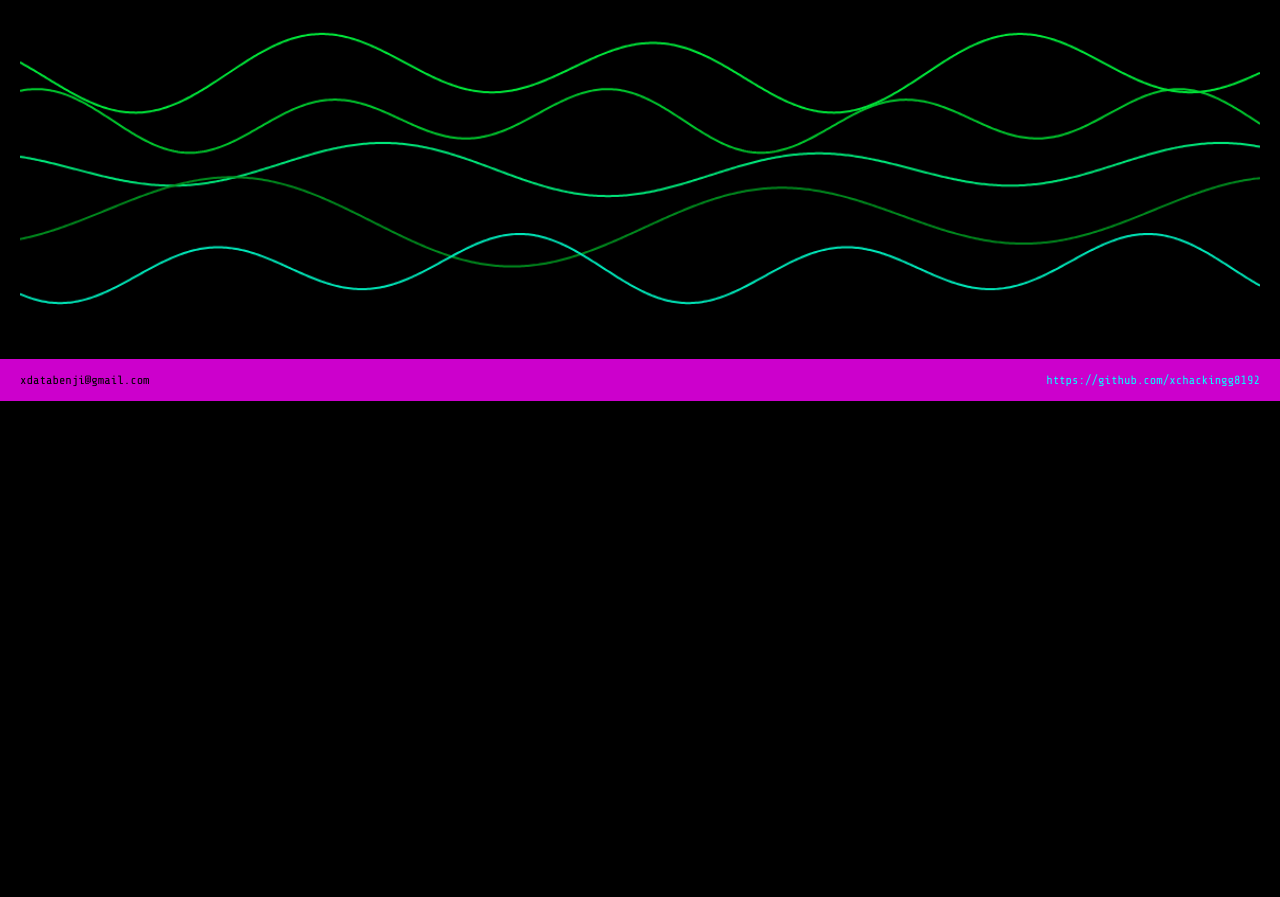
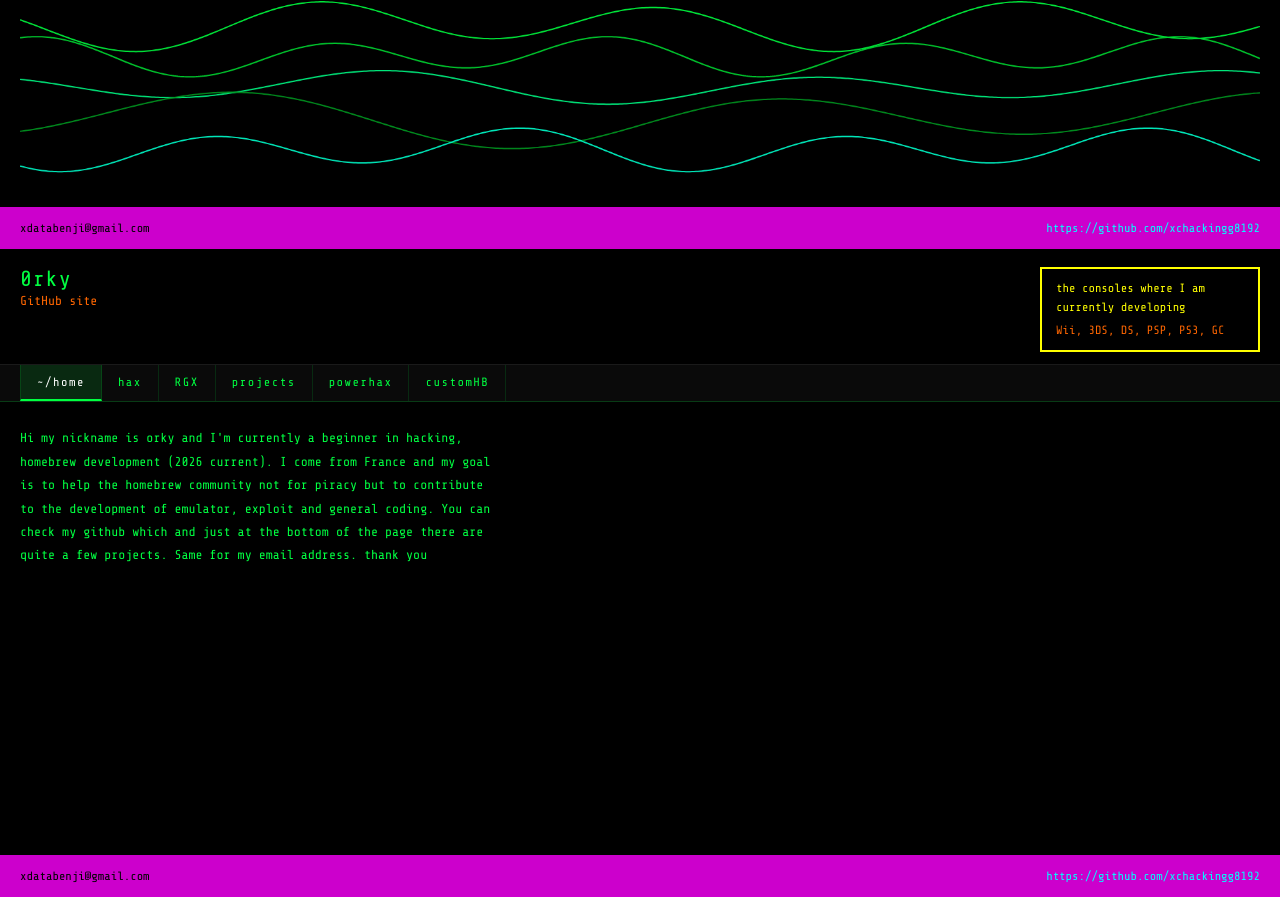
Before and after one commit to xchackingg8192/xchackingg8192.github.io, a plain HTML site: page index.html in a window 1280 px wide. Shown: the part 399-1296 px from the top of the page. Before the commit the page ends 800 px from the top, so only its background shows below. Drawn offline with nearby package versions, Linux system fonts and the light colour scheme.

Commit message:
Refactor index.html structure and stylesnew site html

```diff
--- a/index.html
+++ b/index.html
@@ -237,4 +237,243 @@ draw();
 </script>
 
 </body>
+</html><!DOCTYPE html>
+<html lang="en">
+<head>
+<meta charset="UTF-8">
+<meta name="viewport" content="width=device-width, initial-scale=1.0">
+<title> orky— GitHub Site</title>
+<link href="https://fonts.googleapis.com/css2?family=Share+Tech+Mono&display=swap" rel="stylesheet">
+<style>
+  * { margin: 0; padding: 0; box-sizing: border-box; }
+
+  body {
+    background: #000;
+    color: #00ff41;
+    font-family: 'Share Tech Mono', monospace;
+    min-height: 100vh;
+    display: flex;
+    flex-direction: column;
+  }
+
+  header {
+    display: flex;
+    justify-content: space-between;
+    align-items: flex-start;
+    padding: 18px 20px 12px;
+    border-bottom: 1px solid #1a1a1a;
+  }
+
+  .header-left h1 {
+    font-size: 22px;
+    color: #00ff41;
+    font-weight: normal;
+    letter-spacing: 1px;
+  }
+
+  .header-left .subtitle {
+    font-size: 13px;
+    color: #ff6600;
+    margin-top: 2px;
+  }
+
+  .header-right {
+    border: 2px solid #ffff00;
+    padding: 10px 14px;
+    max-width: 220px;
+    font-size: 12px;
+    line-height: 1.6;
+    color: #ffff00;
+  }
+
+  .header-right .consoles {
+    color: #ff6600;
+    margin-top: 4px;
+    font-size: 12px;
+  }
+
+  nav {
+    background: #0a0a0a;
+    border-bottom: 1px solid #00ff4133;
+    padding: 0 20px;
+    display: flex;
+    gap: 0;
+    overflow-x: auto;
+  }
+
+  nav a {
+    color: #00ff41;
+    text-decoration: none;
+    font-size: 12px;
+    letter-spacing: 1.5px;
+    padding: 10px 16px;
+    border-right: 1px solid #00ff4122;
+    transition: background 0.2s, color 0.2s;
+    white-space: nowrap;
+  }
+
+  nav a:first-child { border-left: 1px solid #00ff4122; }
+
+  nav a:hover {
+    background: #00ff4115;
+    color: #fff;
+  }
+
+  nav a.active {
+    background: #00ff4120;
+    color: #fff;
+    border-bottom: 2px solid #00ff41;
+  }
+
+  main {
+    padding: 24px 20px 0;
+    flex: 1;
+    display: flex;
+    flex-direction: column;
+  }
+
+  .bio {
+    font-size: 13px;
+    line-height: 1.8;
+    color: #00ff41;
+    max-width: 480px;
+  }
+
+  .wave-section {
+    margin-top: 28px;
+    width: 100%;
+    flex: 1;
+    min-height: 260px;
+    position: relative;
+    overflow: hidden;
+  }
+
+  canvas {
+    display: block;
+    width: 100%;
+    height: 100%;
+    position: absolute;
+    top: 0; left: 0;
+  }
+
+  footer {
+    background: #cc00cc;
+    padding: 14px 20px;
+    display: flex;
+    justify-content: space-between;
+    align-items: center;
+    flex-wrap: wrap;
+    gap: 8px;
+  }
+
+  .footer-email {
+    font-size: 12px;
+    color: #000;
+    font-family: 'Share Tech Mono', monospace;
+  }
+
+  .footer-github {
+    font-size: 12px;
+    color: #00ffff;
+    font-family: 'Share Tech Mono', monospace;
+    text-decoration: none;
+  }
+
+  .footer-github:hover { text-decoration: underline; }
+</style>
+</head>
+<body>
+
+<header>
+  <div class="header-left">
+    <h1>0rky</h1>
+    <div class="subtitle">GitHub site</div>
+  </div>
+  <div class="header-right">
+    the consoles where I am currently developing
+    <div class="consoles">Wii, 3DS, DS, PSP, PS3, GC</div>
+  </div>
+</header>
+
+<nav>
+  <a href="index.html" class="active">~/home</a>
+  <a href="hax.html">hax</a>
+  <a href="RGX.html">RGX</a>
+  <a href="projects.html">projects</a>
+  <a href="powerhax.html">powerhax</a>
+  <a href="customHB.html">customHB</a>
+</nav>
+
+<main>
+  <p class="bio">
+    Hi my nickname is orky and I'm currently a beginner in hacking, homebrew
+    development (2026 current). I come from France and my goal is to help the homebrew
+    community not for piracy but to contribute to the development of emulator, exploit and
+    general coding. You can check my github which and just at the bottom of the page there are
+    quite a few projects. Same for my email address. thank you
+  </p>
+
+  <div class="wave-section">
+    <canvas id="waveCanvas"></canvas>
+  </div>
+</main>
+
+<footer>
+  <span class="footer-email">xdatabenji@gmail.com</span>
+  <a class="footer-github" href="https://github.com/xchackingg8192" target="_blank">
+    https://github.com/xchackingg8192
+  </a>
+</footer>
+
+<script>
+const canvas = document.getElementById('waveCanvas');
+const ctx = canvas.getContext('2d');
+
+function resize() {
+  canvas.width = canvas.offsetWidth;
+  canvas.height = canvas.offsetHeight;
+}
+resize();
+window.addEventListener('resize', resize);
+
+const waves = [
+  { color: '#00ff41', speed: 0.8,  amp: 30, freq: 0.018, offset: 0.0, y: 0.30 },
+  { color: '#00dd33', speed: 0.6,  amp: 24, freq: 0.022, offset: 1.5, y: 0.42 },
+  { color: '#00ff88', speed: 1.0,  amp: 20, freq: 0.015, offset: 3.0, y: 0.54 },
+  { color: '#009922', speed: 0.5,  amp: 34, freq: 0.012, offset: 0.8, y: 0.66 },
+  { color: '#00ffcc', speed: 0.75, amp: 26, freq: 0.020, offset: 2.2, y: 0.78 },
+];
+
+let t = 0;
+
+function draw() {
+  ctx.clearRect(0, 0, canvas.width, canvas.height);
+
+  waves.forEach(wave => {
+    ctx.beginPath();
+    ctx.strokeStyle = wave.color;
+    ctx.lineWidth = 2;
+    ctx.globalAlpha = 0.9;
+
+    const baseY = canvas.height * wave.y;
+
+    for (let x = 0; x <= canvas.width; x += 2) {
+      const y = baseY
+        + Math.sin(x * wave.freq + t * wave.speed * 0.05 + wave.offset) * wave.amp
+        + Math.sin(x * wave.freq * 0.5 + t * wave.speed * 0.03) * (wave.amp * 0.35);
+      if (x === 0) ctx.moveTo(x, y);
+      else ctx.lineTo(x, y);
+    }
+    ctx.stroke();
+  });
+
+  ctx.globalAlpha = 1;
+  t++;
+  requestAnimationFrame(draw);
+}
+
+draw();
+</script>
+
+</body>
 </html>
```
